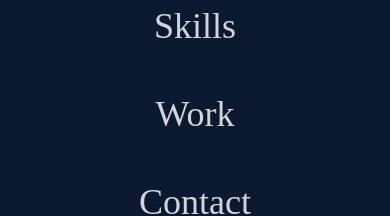
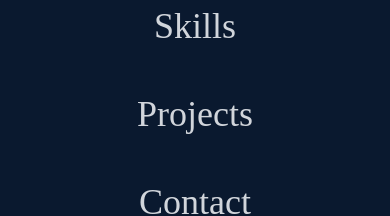
Before and after one commit to alparslanustaa/Portfolio, a React (Create React App) app: page / in a window 390 px wide. Both pictures are taken after a click on the element 366 px from the left and 40 px from the top of the page. Shown: the part 396-612 px from the top of the page. Built offline with nearby package versions, Linux system fonts and the light colour scheme.

Commit message:
mobile menu functionality fix

```diff
--- a/src/components/Contact.js
+++ b/src/components/Contact.js
@@ -8,7 +8,7 @@ const Contact = () => {
     >
       <form
         method="POST"
-        action="https://getform.io/f/a699a1b2-f225-434e-b317-1fbbde8e006c"
+        action="https://getform.io/f/9c35f77b-7718-4cf9-b074-a6f8c388fbc4"
         className="flex flex-col max-w-[600px] w-full"
       >
         <div className="pb-8">
--- a/src/components/NavBar.js
+++ b/src/components/NavBar.js
@@ -57,11 +57,36 @@ const NavBar = () => {
             : "absolute top-0 left-0 w-full h-screen bg-[#0a192f] flex flex-col justify-center items-center"
         }
       >
-        <li className="py-6  text-4xl">Home</li>
-        <li className="py-6 text-4xl">About</li>
-        <li className="py-6 text-4xl">Skills</li>
-        <li className="py-6 text-4xl">Work</li>
-        <li className="py-6 text-4xl">Contact</li>
+        <li className="py-6  text-4xl">
+          <Link onClick={handleClick} to="home" smooth={true} duration={500}>
+            Home
+          </Link>
+        </li>
+        <li className="py-6 text-4xl">
+          <Link onClick={handleClick} to="about" smooth={true} duration={500}>
+            About
+          </Link>
+        </li>
+        <li className="py-6 text-4xl">
+          <Link onClick={handleClick} to="skills" smooth={true} duration={500}>
+            Skills
+          </Link>
+        </li>
+        <li className="py-6 text-4xl">
+          <Link
+            onClick={handleClick}
+            to="projects"
+            smooth={true}
+            duration={500}
+          >
+            Projects
+          </Link>
+        </li>
+        <li className="py-6 text-4xl">
+          <Link onClick={handleClick} to="contact" smooth={true} duration={500}>
+            Contact
+          </Link>
+        </li>
       </ul>
 
       {/*Social Icons*/}
```
